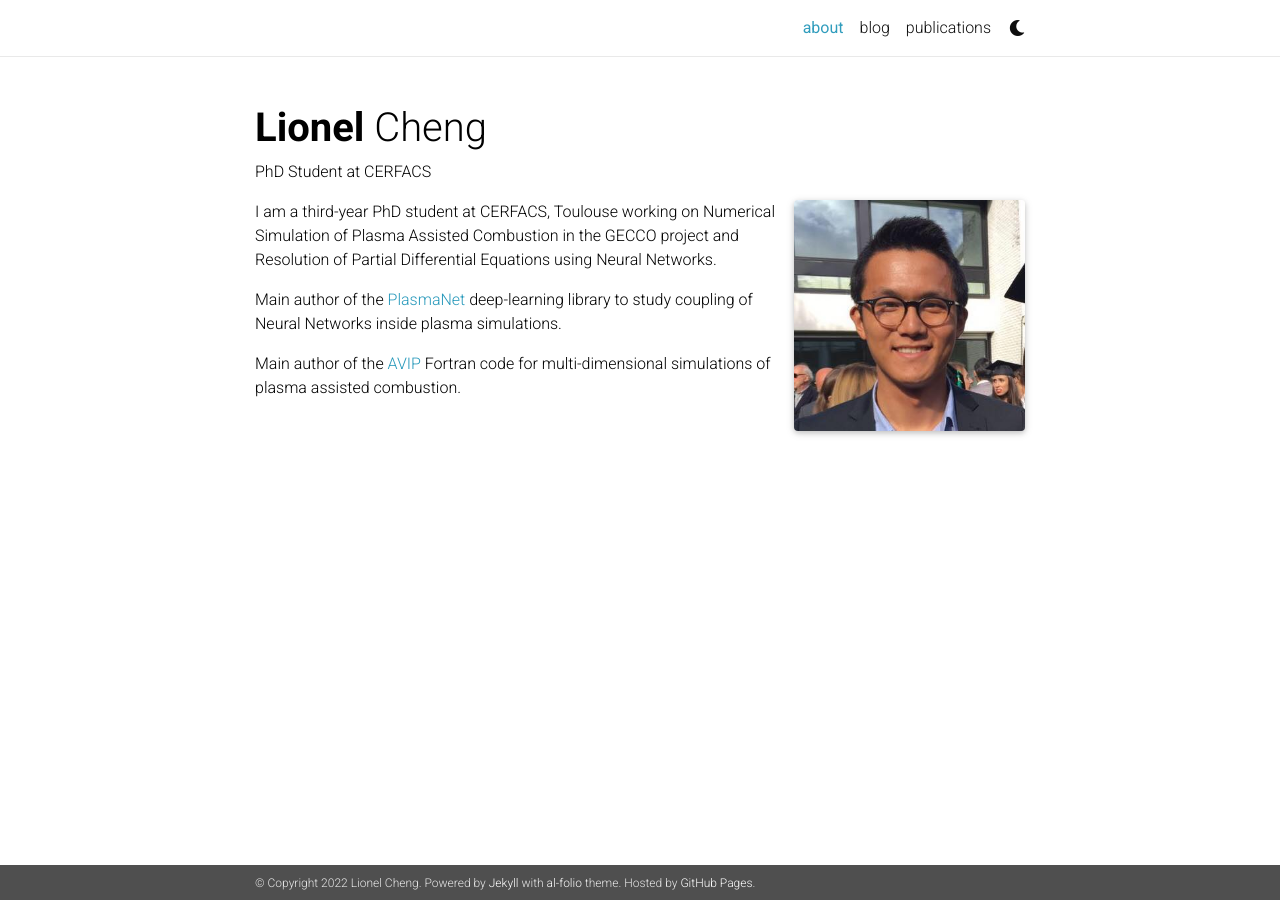
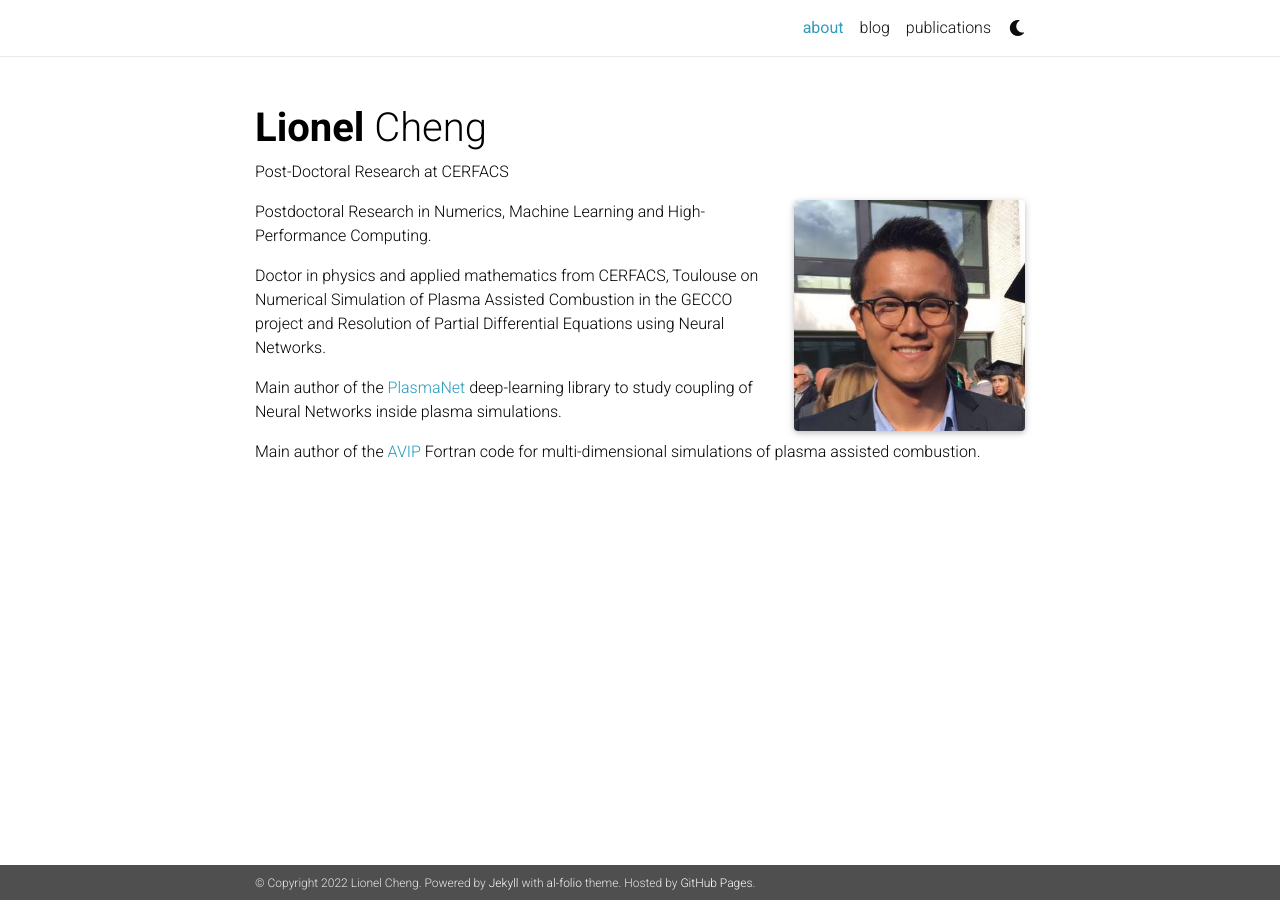
Before and after one commit to lionelchg/lionelchg.github.io, a Jekyll site: the page built from _pages/about.md, in a window 1280 px wide. Built offline with Jekyll 4.4.1, drawn with Linux system fonts in a browser that asks for light colours; nearby versions of some CDN libraries; comment, search, counter and statistics services are not loaded; a style sheet for code colours, icons or effects is not loaded.

Commit message:
Update on description from index

```diff
--- a/_pages/about.md
+++ b/_pages/about.md
@@ -2,7 +2,7 @@
 layout: about
 title: about
 permalink: /
-description: PhD Student at CERFACS
+description: Post-Doctoral Research at CERFACS
 
 profile:
   align: right
@@ -13,7 +13,9 @@
 social: false  # includes social icons at the bottom of the page
 ---
 
-I am a third-year PhD student at CERFACS, Toulouse working on Numerical Simulation of Plasma Assisted Combustion in the GECCO project and Resolution of Partial Differential Equations using Neural Networks.
+Postdoctoral Research in Numerics, Machine Learning and High-Performance Computing.
+
+Doctor in physics and applied mathematics from CERFACS, Toulouse on Numerical Simulation of Plasma Assisted Combustion in the GECCO project and Resolution of Partial Differential Equations using Neural Networks.
 
 Main author of the [PlasmaNet](https://gitlab.com/cerfacs/plasmanet) deep-learning library to study coupling of Neural Networks inside plasma simulations.
 
```
Also changed, not shown: _posts/2021-10-10-oop.md (+1 -1 lines), 3 other files.
